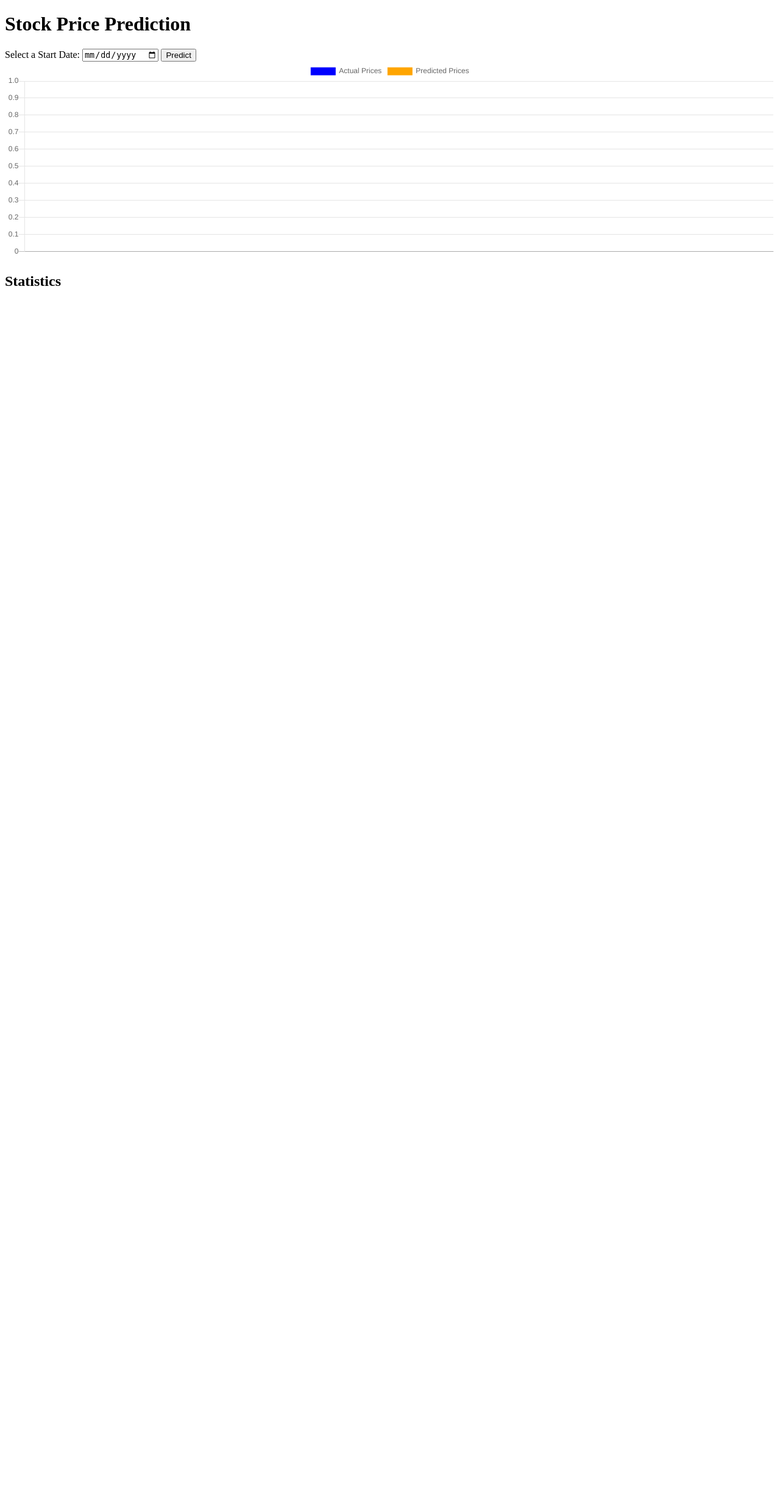
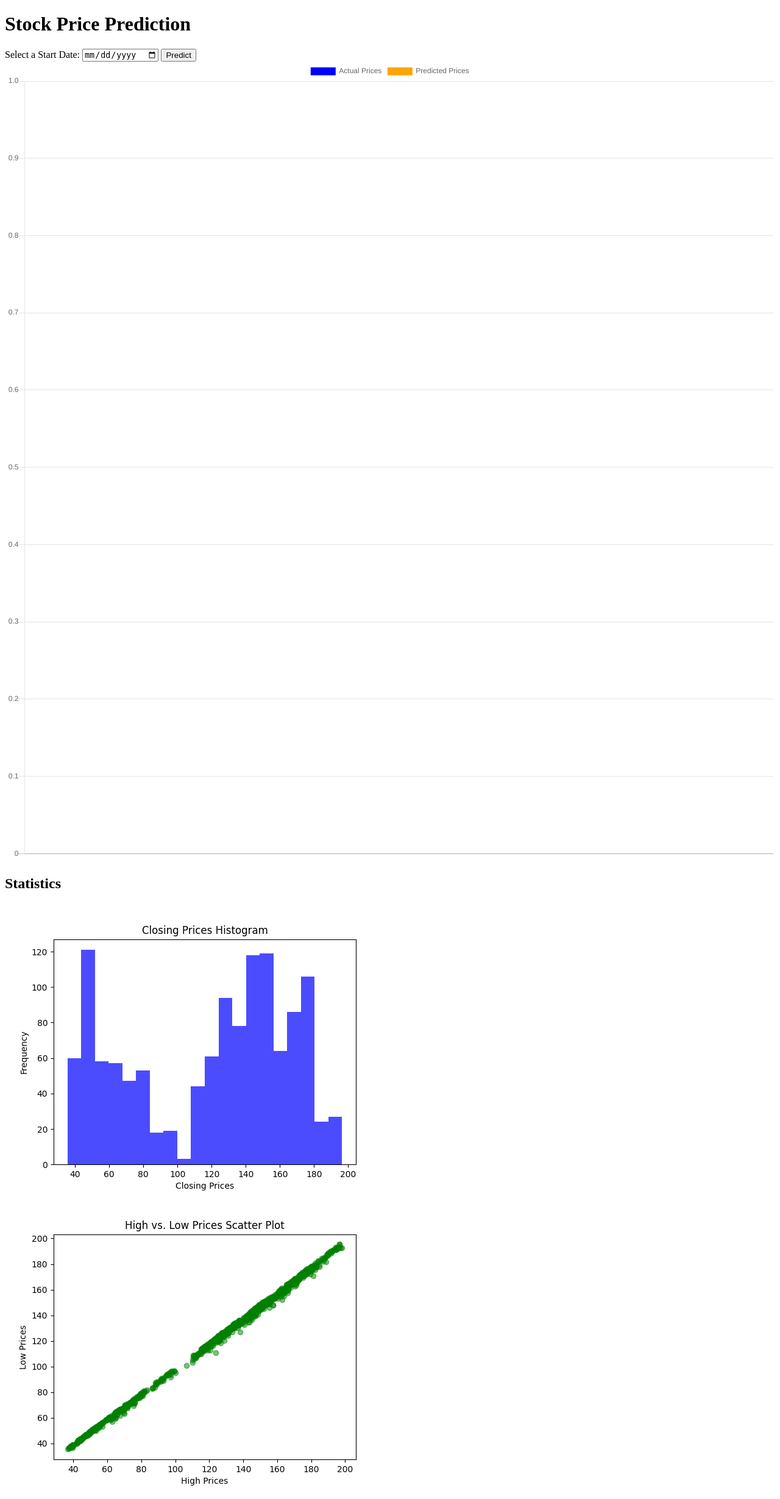
Before and after one commit to damell01/StockPrediction, a Flask app: page / in a window 1280 px wide. Shown: the whole page at 61% size. Before the commit the page ends 469 px from the top, so only its background shows below. Run offline with Flask 3, Linux system fonts and the light colour scheme.

Commit message:
Got charts showing and histogram and scatterplot

```diff
--- a/templates/index.html
+++ b/templates/index.html
@@ -18,7 +18,8 @@
 
     <div id="statistics" >
         <h2>Statistics</h2>
-        <p id="accuracy"></p>
+       <img id="histogram" src="static/closing_prices_histogram.png"> </img>
+       <img id="scatter" src="static/high_vs_low_scatter.png"> </img>
     </div>
 
     <script src="https://cdn.jsdelivr.net/npm/chart.js@2.9.3/dist/Chart.min.js"></script>
```
Also changed, not shown: static/closing_prices_histogram.png (added), static/high_vs_low_scatter.png (added).
